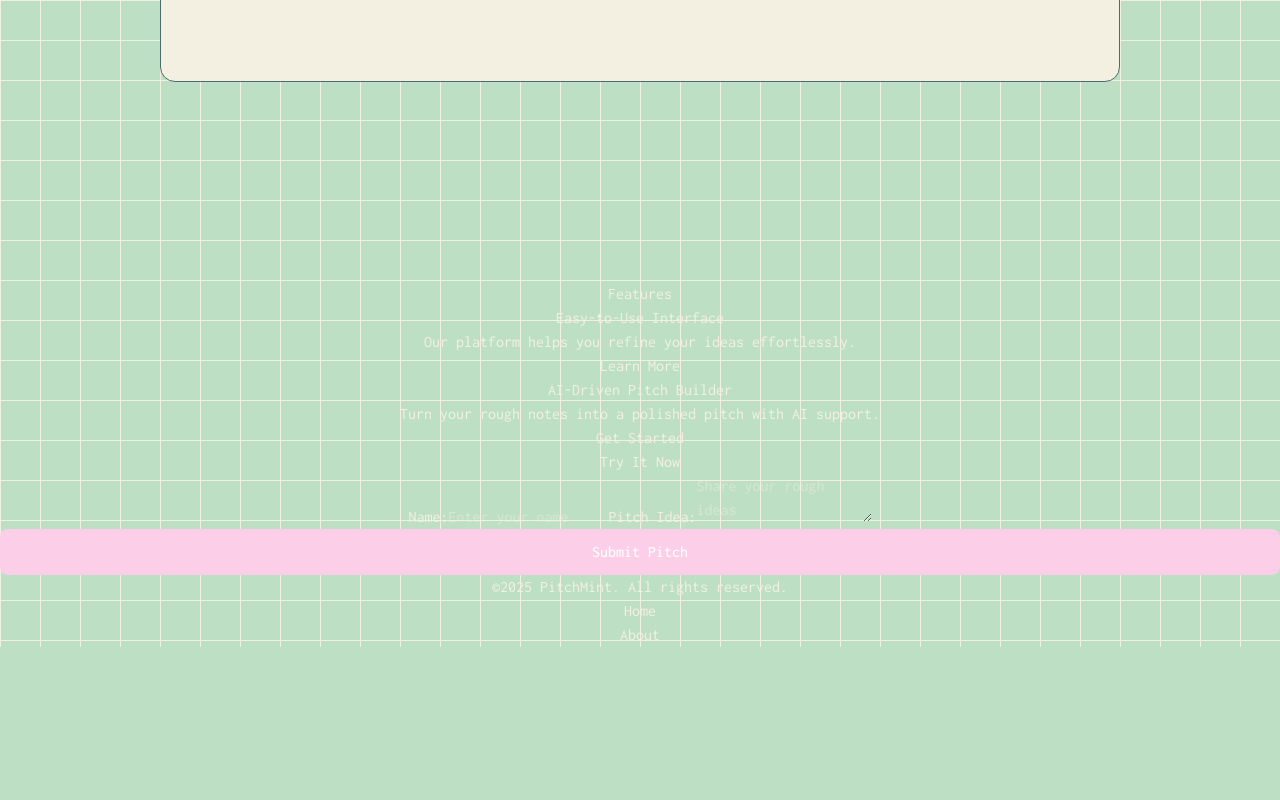
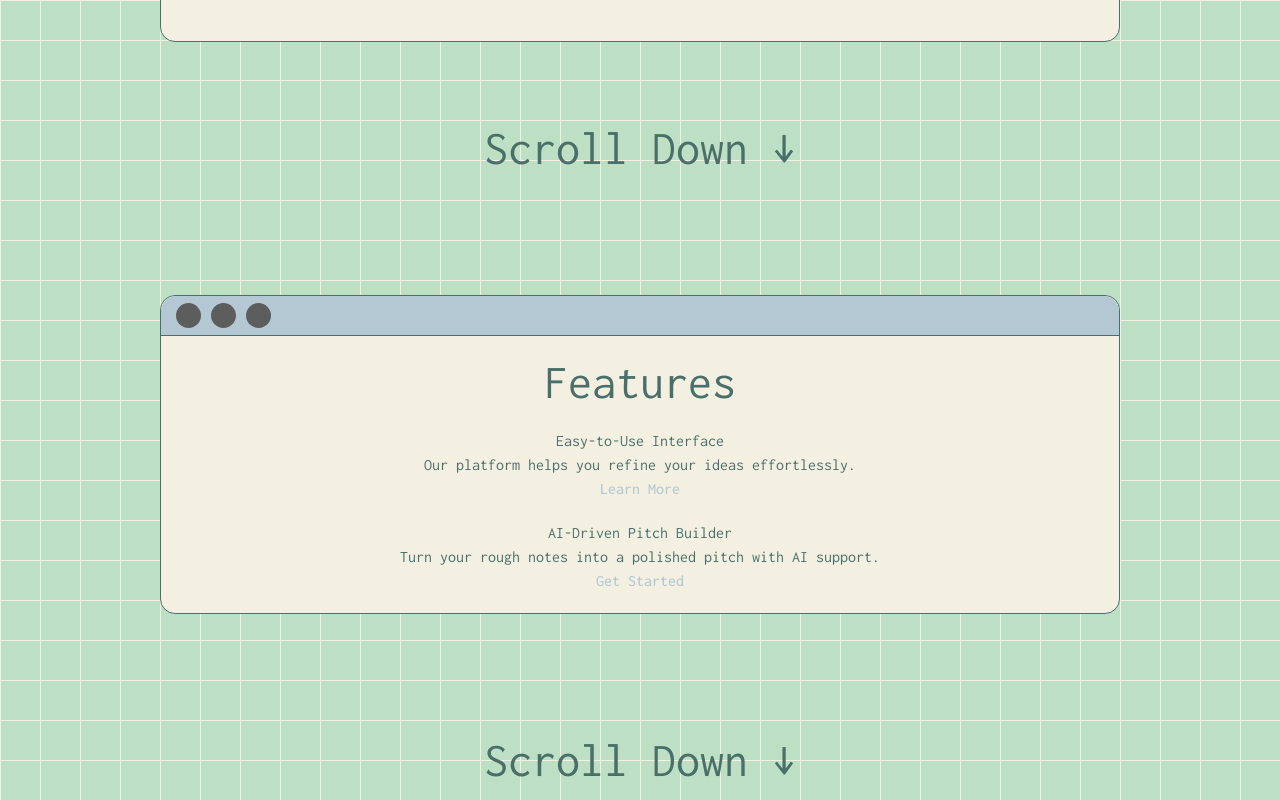
Before and after one commit to stahsin00/project-0, a React (Vite) app in the folder frontend/: page / in a window 1280 px wide. Shown: the part 440-1240 px from the top of the page. Before the commit the page ends 1087 px from the top, so only its background shows below. Built offline with nearby package versions, Linux system fonts and the light colour scheme.

Commit message:
features is done

```diff
--- a/frontend/index.html
+++ b/frontend/index.html
@@ -10,6 +10,8 @@
     <link rel="preconnect" href="https://fonts.googleapis.com">
     <link rel="preconnect" href="https://fonts.gstatic.com" crossorigin>
     <link href="https://fonts.googleapis.com/css2?family=Inconsolata:wght@200..900&display=swap" rel="stylesheet">
+
+    <link rel="icon" type="image/svg+xml" href="src/icons/mint.svg">
   </head>
   <body>
     <div id="root"></div>
--- a/frontend/src/App.jsx
+++ b/frontend/src/App.jsx
@@ -2,6 +2,8 @@ import React from "react";
 import { BrowserRouter, Route, Routes } from "react-router-dom";
 import Home from './pages/Home'
 import About from './pages/About'
+import Results from "./pages/Results";
+import Error from "./pages/Error"
 
 function App() {
   return (
@@ -9,6 +11,7 @@ function App() {
         <Routes>
           <Route path="/" element={<Home />} />
           <Route path="/about" element={<About />} />
+          <Route path="/results" element={<Results />} />
           <Route path="*" element={<Error />} />
         </Routes>
     </BrowserRouter>
--- /dev/null
+++ b/frontend/src/components/Features.jsx
@@ -0,0 +1,31 @@
+import { React, useState } from "react";
+
+function Features() {
+    return (
+        <div className="popUp mb-30 text-teal">
+            <div className="the-top bg-dusty-blue">
+                <ul>
+                    <li className="tabBut"/>
+                    <li className="tabBut"/>
+                    <li className="tabBut"/>
+                </ul>
+            </div>
+            <section className="section">
+                <h2 className="my-5">Features</h2>
+                <div className="card mb-5">
+                    <h3 className="card-title">Easy-to-Use Interface</h3>
+                    <p>Our platform helps you refine your ideas effortlessly.</p>
+                    <a href="#">Learn More</a>
+                </div>
+
+                <div className="card mb-5">
+                    <h3 className="card-title">AI-Driven Pitch Builder</h3>
+                    <p>Turn your rough notes into a polished pitch with AI support.</p>
+                    <a href="#">Get Started</a>
+                </div>
+            </section>
+        </div>
+    );
+}
+
+export default Features;
--- a/frontend/src/components/Footer.jsx
+++ b/frontend/src/components/Footer.jsx
@@ -3,8 +3,8 @@ import { Link } from "react-router-dom";
 
 const Footer = () => {
     return (
-        <nav className="footer">
-            <p>&copy;2025 PitchMint. All rights reserved.</p>
+        <nav className="footer bg-muted-teal py-3">
+            <p className="mb-3">&copy; 2025 PitchMint. All rights reserved.</p>
             <ul>
                 <li><Link to="/">Home</Link></li>
                 <li><Link to="/about">About</Link></li>
--- a/frontend/src/components/Header.jsx
+++ b/frontend/src/components/Header.jsx
@@ -2,12 +2,8 @@ import React from "react";
 
 function Header() {
   return (
-    <>
-      <div className="popUp text-center mt-40 mb-50">
+    <div className="popUp text-center mt-30 mb-20">
       <div className="the-top bg-dusty-blue">
-          {/* <div className="tabBut"/>
-          <div className="tabBut"/>
-          <div className="tabBut"/> */}
         <ul>
           <li className="tabBut"/>
           <li className="tabBut"/>
@@ -20,7 +16,6 @@ function Header() {
         {/* <p>Your minty fresh app for crafting perfect pitches.</p> */}
       </header>
     </div>
-    </>
   )
 }
 
--- a/frontend/src/components/Pitch.jsx
+++ b/frontend/src/components/Pitch.jsx
@@ -1,25 +1,9 @@
 import { React, useState } from "react";
 
-function About() {
+function Features() {
     const [name, setName] = useState("");
 
     return (
-        <div>
-            <section className="section">
-                <h2>Features</h2>
-                <div className="card">
-                    <h3 className="card-title">Easy-to-Use Interface</h3>
-                    <p>Our platform helps you refine your ideas effortlessly.</p>
-                    <a href="#">Learn More</a>
-                </div>
-
-                <div className="card">
-                    <h3 className="card-title">AI-Driven Pitch Builder</h3>
-                    <p>Turn your rough notes into a polished pitch with AI support.</p>
-                    <a href="#">Get Started</a>
-                </div>
-            </section>
-
         <section>
             <h2>Try It Now</h2>
             <form>
@@ -35,11 +19,10 @@ function About() {
 
                 <label htmlFor="message">Pitch Idea:</label>
                 <textarea id="message" name="message" placeholder="Share your rough ideas"></textarea>
-                    <button type="submit" className="w-full h-full bg-pink-200 text-white px-4 py-2 rounded-lg">Submit Pitch</button>
+                <button type="submit" className="w-50 h-full bg-dusty-blue text-white px-4 py-2 rounded-lg">Submit Pitch</button>
             </form>
         </section>
-        </div>
     );
 }
 
-export default About;
+export default Features;
--- /dev/null
+++ b/frontend/src/components/Scroll.jsx
@@ -0,0 +1,11 @@
+import { React } from "react";
+
+function Scroll() {
+    return (
+        <div className="text-teal mb-30">
+            <h2>Scroll Down &darr;</h2>
+        </div>
+    );
+}
+
+export default Scroll;
--- a/frontend/src/index.css
+++ b/frontend/src/index.css
@@ -26,6 +26,12 @@
   text-rendering: optimizeLegibility;
   -webkit-font-smoothing: antialiased;
   -moz-osx-font-smoothing: grayscale;
+}
+
+a {
+  font-weight: 500;
+  color: #B4C8D4;
+  text-decoration: inherit;
 }
 
 body {
@@ -91,9 +97,18 @@ button:hover {
 
   list-style-type: none;
   float: left;
-  margin-top: 6px;
+  margin-top: 6.5px;
   margin-left: 10px;
 }
 .tabBut:first-of-type {
   margin-left: 15px;
 }
+
+h2 {
+  font-size: 3em;
+  line-height: 1.1;
+}
+
+footer ul li {
+  float: left;
+}
--- a/frontend/src/pages/Home.jsx
+++ b/frontend/src/pages/Home.jsx
@@ -1,13 +1,17 @@
 import { React, useState } from "react";
 import Header from "../components/Header";
+import Scroll from "../components/Scroll";
+import Features from "../components/Features";
 import Pitch from "../components/Pitch";
 import Footer from "../components/Footer";
 
 function Page() {
-
     return (
         <div>
             <Header />
+            <Scroll/>
+            <Features />
+            <Scroll/>
             <Pitch />
             <Footer />
         </div>
--- a/frontend/src/pages/Results.jsx
+++ b/frontend/src/pages/Results.jsx
@@ -0,0 +1,12 @@
+import React from "react";
+
+function Results() {
+    return (
+        <div>
+            <h1 className="text-teal mt-18">PitchMint</h1>
+            {/* insert display for pdf here */}
+        </div>
+    );
+}
+
+export default Results;
```
Also changed, not shown: frontend/src/icons/mint.svg (added). Lines whose indentation alone changed are shown as unchanged.
